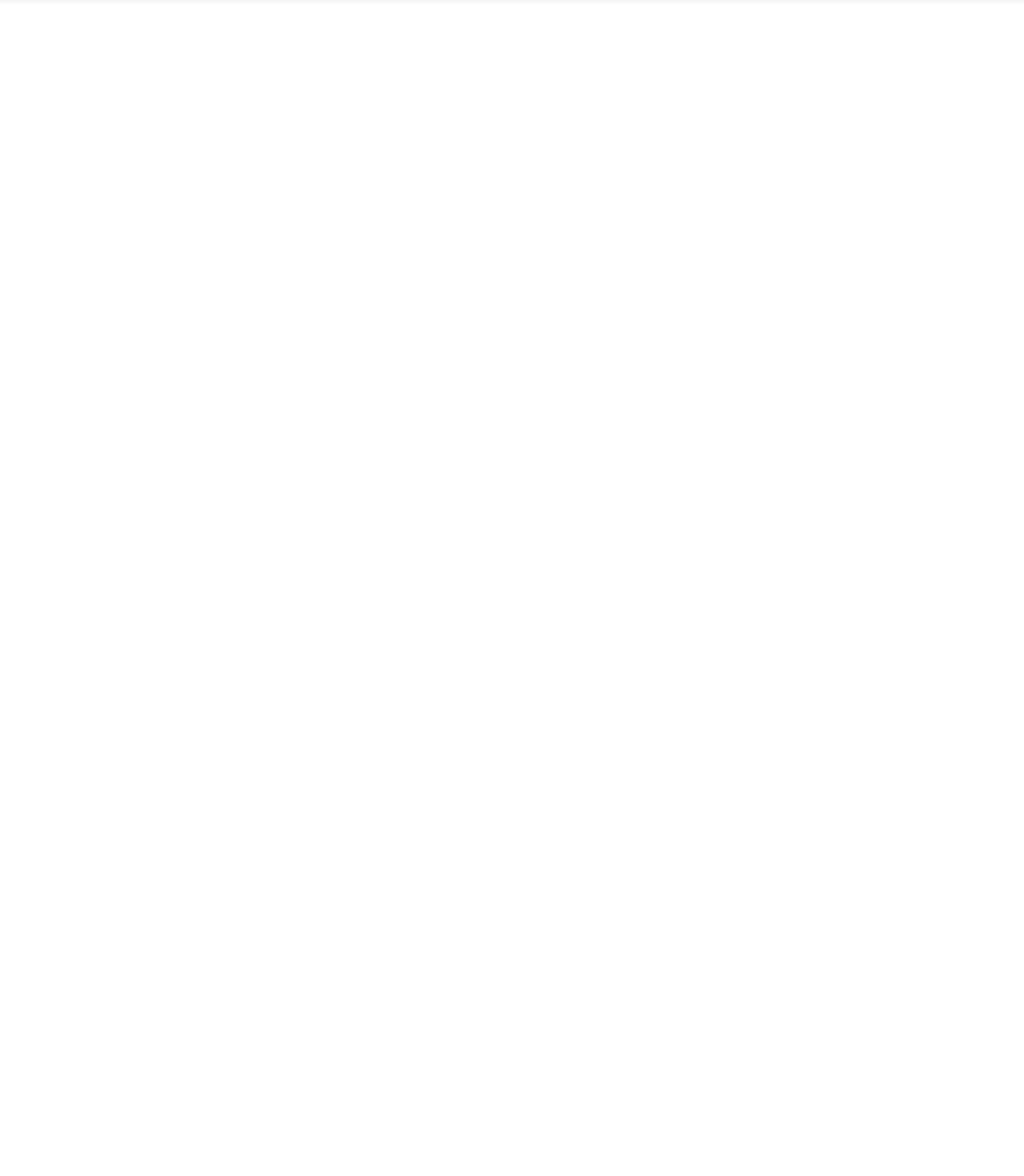
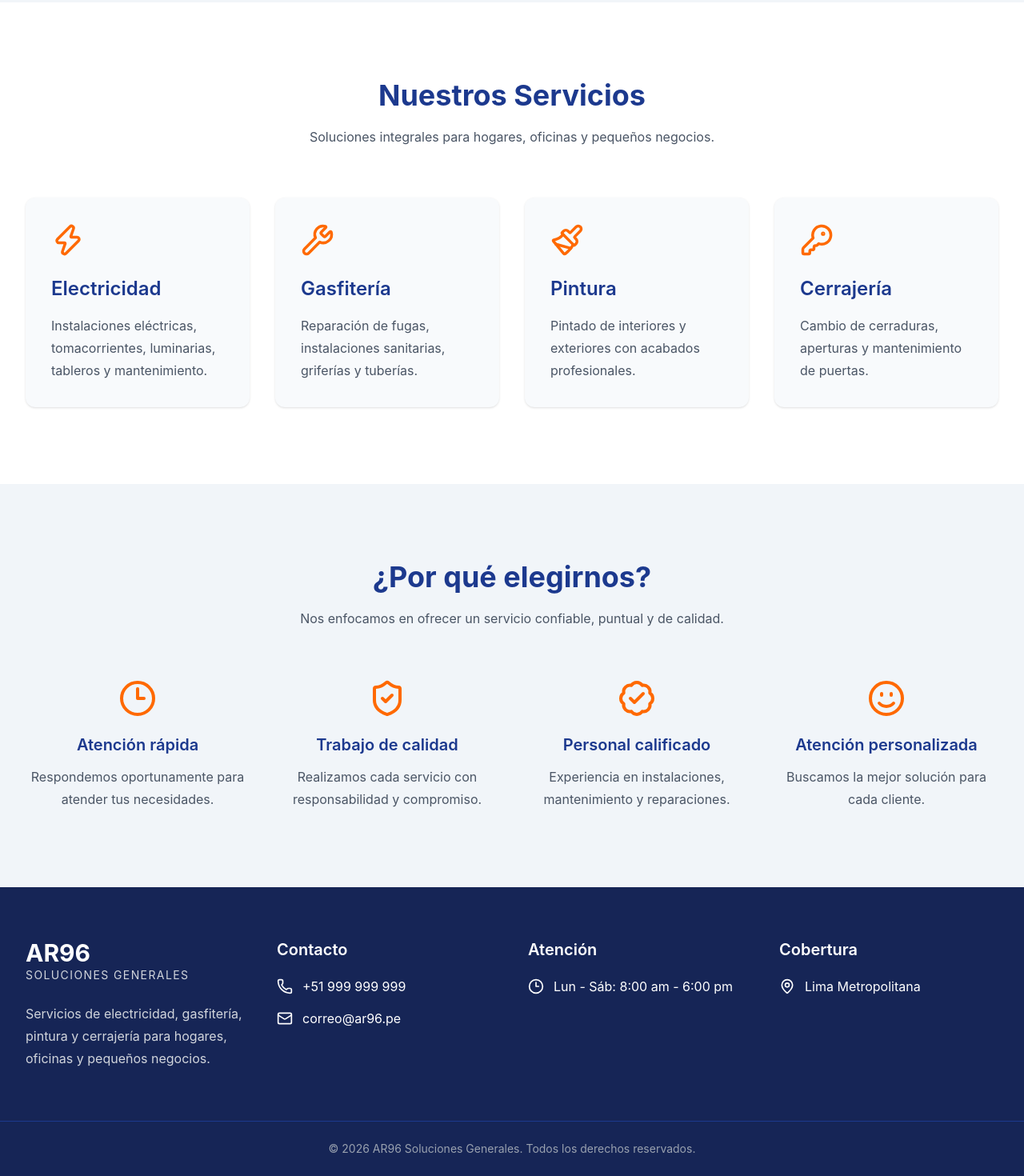
Before and after one commit to Mikiflo/ar96-soluciones-web, a React (Vite) app: page / in a window 1280 px wide. Shown: the part 757-2227 px from the top of the page at 80% size. Before the commit the page ends 800 px from the top, so only its background shows below. Built offline with nearby package versions, Linux system fonts and the light colour scheme.

Commit message:
Agregar secciones de servicios, beneficios y footer

```diff
--- a/package.json
+++ b/package.json
@@ -11,6 +11,7 @@
   },
   "dependencies": {
     "@tailwindcss/vite": "^4.3.3",
+    "lucide-react": "^1.28.0",
     "react": "^19.2.8",
     "react-dom": "^19.2.8",
     "tailwindcss": "^4.3.3"
--- a/src/App.jsx
+++ b/src/App.jsx
@@ -1,13 +1,19 @@
-import Navbar from "./components/Navbar"
-import Hero from "./components/Hero"
+import Navbar from "./components/Navbar";
+import Hero from "./components/Hero";
+import Services from "./components/Services";
+import WhyUs from "./components/WhyUs";
+import Footer from "./components/Footer";
 
 function App() {
   return (
     <>
       <Navbar />
       <Hero />
+      <Services />
+      <WhyUs />
+      <Footer />
     </>
-  )
+  );
 }
 
-export default App
+export default App;
--- /dev/null
+++ b/src/components/Footer.jsx
@@ -0,0 +1,105 @@
+import {
+  Phone,
+  Mail,
+  MapPin,
+  Clock3
+} from "lucide-react";
+
+function Footer() {
+  return (
+    <footer className="bg-blue-950 text-white">
+
+      <div className="max-w-7xl mx-auto px-8 py-16 grid md:grid-cols-2 lg:grid-cols-4 gap-10">
+
+        <div>
+
+          <h2 className="text-3xl font-bold">
+            AR96
+          </h2>
+
+          <p className="uppercase tracking-widest text-sm text-gray-300">
+            Soluciones Generales
+          </p>
+
+          <p className="mt-6 text-gray-300 leading-7">
+            Servicios de electricidad, gasfitería,
+            pintura y cerrajería para hogares,
+            oficinas y pequeños negocios.
+          </p>
+
+        </div>
+
+        <div>
+
+          <h3 className="font-semibold text-xl mb-5">
+            Contacto
+          </h3>
+
+          <div className="space-y-4">
+
+            <div className="flex items-center gap-3">
+              <Phone size={20} />
+              <span>+51 999 999 999</span>
+            </div>
+
+            <div className="flex items-center gap-3">
+              <Mail size={20} />
+              <span>correo@ar96.pe</span>
+            </div>
+
+          </div>
+
+        </div>
+
+        <div>
+
+          <h3 className="font-semibold text-xl mb-5">
+            Atención
+          </h3>
+
+          <div className="space-y-4">
+
+            <div className="flex items-center gap-3">
+              <Clock3 size={20} />
+              <span>Lun - Sáb: 8:00 am - 6:00 pm</span>
+            </div>
+
+          </div>
+
+        </div>
+
+        <div>
+
+          <h3 className="font-semibold text-xl mb-5">
+            Cobertura
+          </h3>
+
+          <div className="flex items-center gap-3">
+
+            <MapPin size={20} />
+
+            <span>
+              Lima Metropolitana
+            </span>
+
+          </div>
+
+        </div>
+
+      </div>
+
+      <div className="border-t border-blue-900">
+
+        <div className="max-w-7xl mx-auto px-8 py-6 text-center text-gray-400 text-sm">
+
+          © {new Date().getFullYear()} AR96 Soluciones Generales. Todos los derechos reservados.
+
+        </div>
+
+      </div>
+
+    </footer>
+  );
+}
+
+export default Footer;
--- /dev/null
+++ b/src/components/Services.jsx
@@ -0,0 +1,95 @@
+import {
+  Zap,
+  Wrench,
+  Paintbrush,
+  KeyRound
+} from "lucide-react";
+
+function Services() {
+
+  const services = [
+    {
+      icon: <Zap size={42} />,
+      title: "Electricidad",
+      description:
+        "Instalaciones eléctricas, tomacorrientes, luminarias, tableros y mantenimiento."
+    },
+    {
+      icon: <Wrench size={42} />,
+      title: "Gasfitería",
+      description:
+        "Reparación de fugas, instalaciones sanitarias, griferías y tuberías."
+    },
+    {
+      icon: <Paintbrush size={42} />,
+      title: "Pintura",
+      description:
+        "Pintado de interiores y exteriores con acabados profesionales."
+    },
+    {
+      icon: <KeyRound size={42} />,
+      title: "Cerrajería",
+      description:
+        "Cambio de cerraduras, aperturas y mantenimiento de puertas."
+    }
+  ];
+
+  return (
+
+    <section className="py-24 bg-white">
+
+      <div className="max-w-7xl mx-auto px-8">
+
+        <h2 className="text-4xl font-bold text-center text-blue-900">
+
+          Nuestros Servicios
+
+        </h2>
+
+        <p className="text-center text-gray-600 mt-5 max-w-2xl mx-auto">
+
+          Soluciones integrales para hogares, oficinas y pequeños negocios.
+
+        </p>
+
+        <div className="grid md:grid-cols-2 lg:grid-cols-4 gap-8 mt-16">
+
+          {services.map((service) => (
+
+            <div
+              key={service.title}
+              className="bg-slate-50 rounded-xl p-8 shadow-sm hover:shadow-lg transition"
+            >
+
+              <div className="text-orange-500">
+
+                {service.icon}
+
+              </div>
+
+              <h3 className="mt-6 text-2xl font-semibold text-blue-900">
+
+                {service.title}
+
+              </h3>
+
+              <p className="mt-4 text-gray-600 leading-7">
+
+                {service.description}
+
+              </p>
+
+            </div>
+
+          ))}
+
+        </div>
+
+      </div>
+
+    </section>
+
+  );
+}
+
+export default Services;
--- /dev/null
+++ b/src/components/WhyUs.jsx
@@ -0,0 +1,92 @@
+import {
+  ShieldCheck,
+  Clock3,
+  BadgeCheck,
+  Smile
+} from "lucide-react";
+
+function WhyUs() {
+
+  const benefits = [
+    {
+      icon: <Clock3 size={48} />,
+      title: "Atención rápida",
+      text: "Respondemos oportunamente para atender tus necesidades."
+    },
+    {
+      icon: <ShieldCheck size={48} />,
+      title: "Trabajo de calidad",
+      text: "Realizamos cada servicio con responsabilidad y compromiso."
+    },
+    {
+      icon: <BadgeCheck size={48} />,
+      title: "Personal calificado",
+      text: "Experiencia en instalaciones, mantenimiento y reparaciones."
+    },
+    {
+      icon: <Smile size={48} />,
+      title: "Atención personalizada",
+      text: "Buscamos la mejor solución para cada cliente."
+    }
+  ];
+
+  return (
+
+    <section className="bg-slate-100 py-24">
+
+      <div className="max-w-7xl mx-auto px-8">
+
+        <h2 className="text-4xl font-bold text-center text-blue-900">
+
+          ¿Por qué elegirnos?
+
+        </h2>
+
+        <p className="text-center text-gray-600 mt-5 max-w-2xl mx-auto">
+
+          Nos enfocamos en ofrecer un servicio confiable, puntual y de calidad.
+
+        </p>
+
+        <div className="grid md:grid-cols-2 lg:grid-cols-4 gap-8 mt-16">
+
+          {benefits.map((item) => (
+
+            <div
+              key={item.title}
+              className="text-center"
+            >
+
+              <div className="flex justify-center text-orange-500">
+
+                {item.icon}
+
+              </div>
+
+              <h3 className="mt-5 text-xl font-semibold text-blue-900">
+
+                {item.title}
+
+              </h3>
+
+              <p className="mt-3 text-gray-600 leading-7">
+
+                {item.text}
+
+              </p>
+
+            </div>
+
+          ))}
+
+        </div>
+
+      </div>
+
+    </section>
+
+  );
+
+}
+
+export default WhyUs;
```
Also changed, not shown: 1 other file (tests, documents, lock files or other folders).
